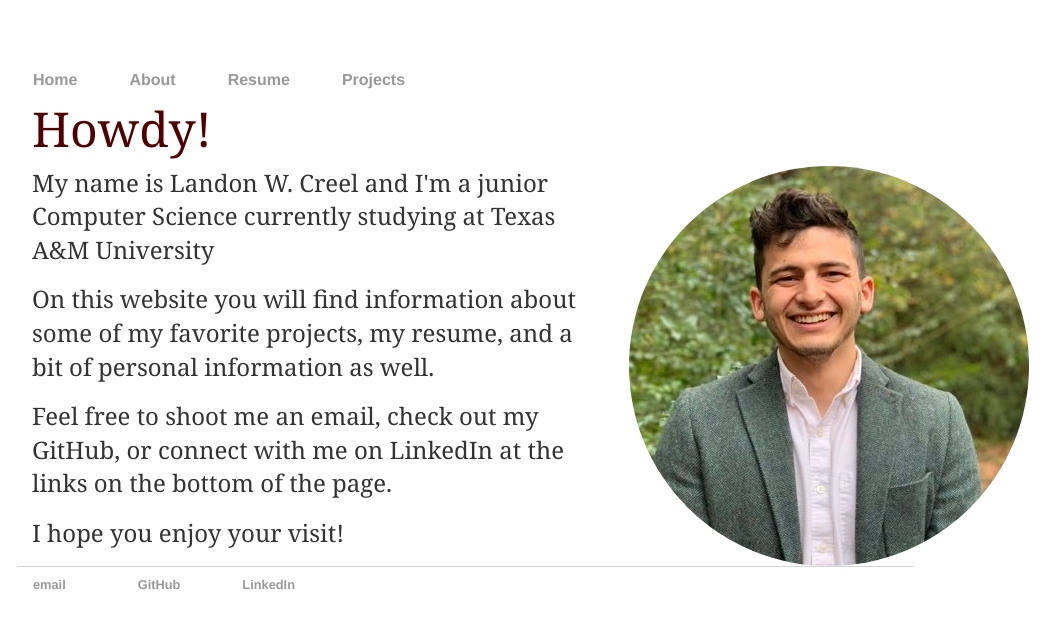
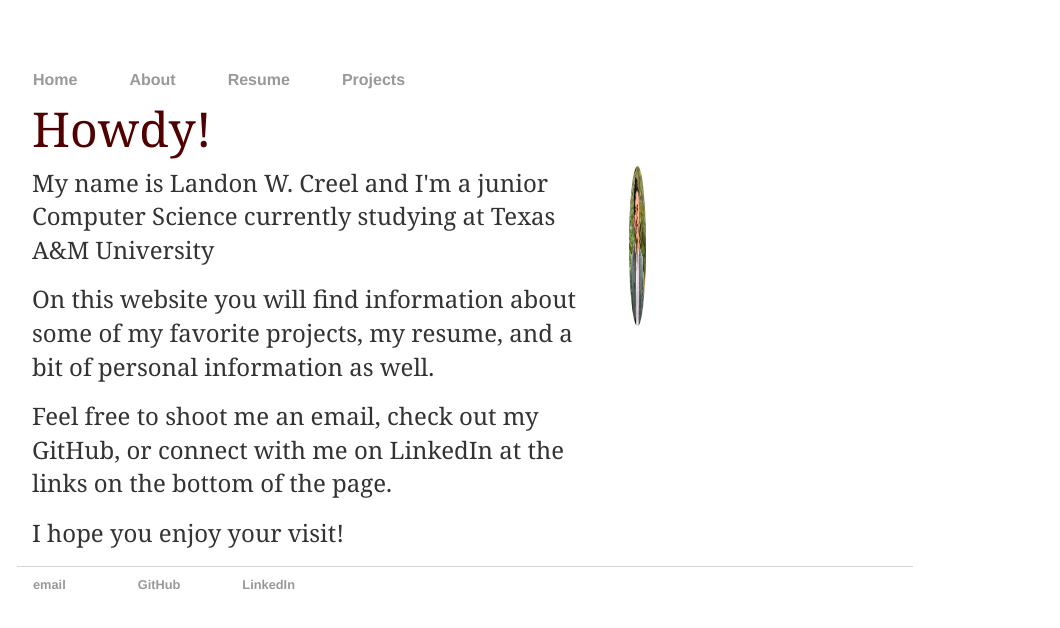
Before and after one commit to lwcreel/lwcreel.github.io, a Jekyll site: the page built from index.html, in a window 1280 px wide. Shown: the top 628 px of the page, without its empty margins (175-1235 px from the left). Built offline with Jekyll 4.4.1, drawn with Linux system fonts in a browser that asks for light colours.

Commit message:
portrait display fix for mobile

```diff
--- a/css/main.css
+++ b/css/main.css
@@ -51,6 +51,8 @@ ul.posts li {
 }
 .circular-portrait {
     border-radius: 50%;
+    height: 40%;
+    width: 6.25%;
 }
 .family-photo{
     width: 1000px;
```
